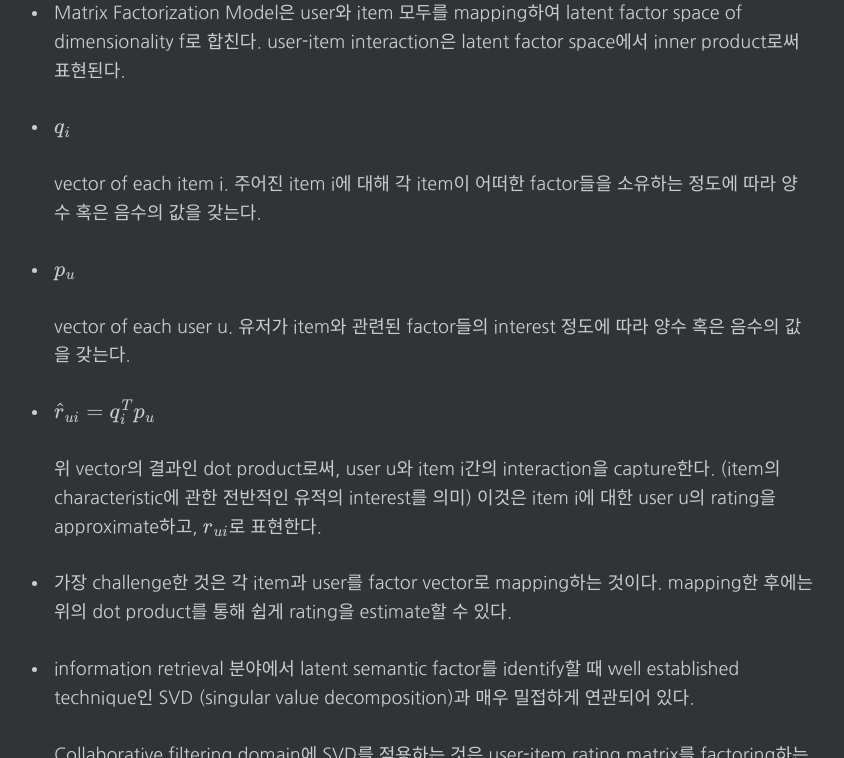
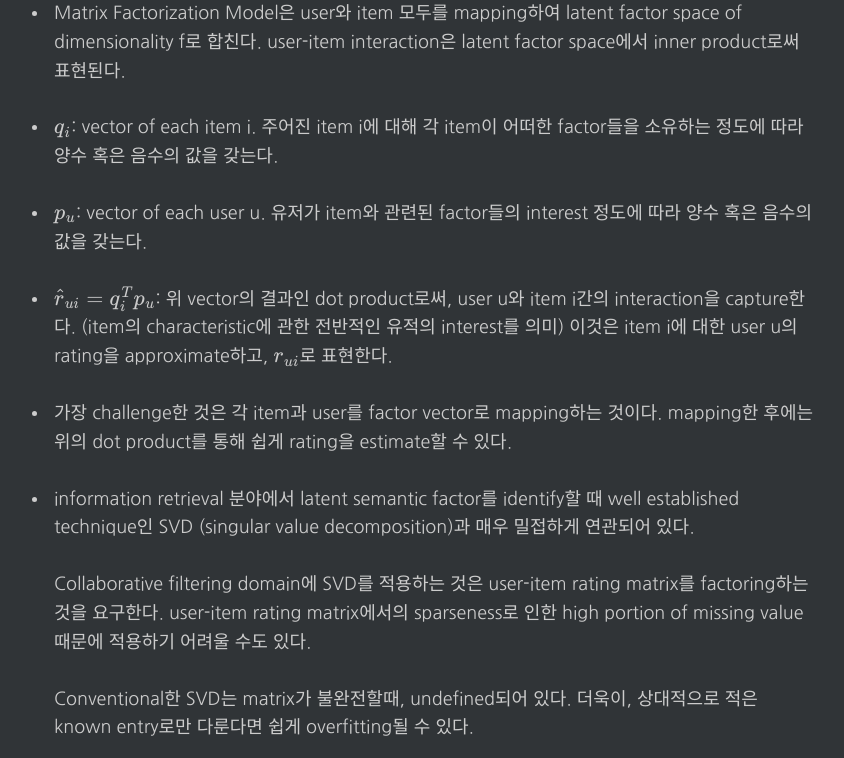
Before and after one commit to changhyeonnam/changhyeonnam.github.io, a Jekyll site: the page built from _posts/2021/2021-12-21-Matrix_Factorization.md, in a window 1280 px wide and 900 px high, scrolled down 5350 px, cut to the strip 142-900 px from the top of the window. Shown: the whole strip, without its empty margins (226-1070 px from the left). Built offline with Jekyll 4.4.1, drawn with Linux system fonts in a browser that asks for light colours; nearby versions of some CDN libraries; formulas are drawn with MathJax 3; comment, search, counter and statistics services are not loaded.

Commit message:
update mf.md

```diff
--- a/_posts/2021/2021-12-21-Matrix_Factorization.md
+++ b/_posts/2021/2021-12-21-Matrix_Factorization.md
@@ -127,16 +127,11 @@ dimensions를 갖는 less well defined factor들일 수있다.
 
 - Matrix Factorization Model은 user와 item 모두를 mapping하여 latent factor space of dimensionality f로 합친다. user-item interaction은 latent factor space에서 inner product로써 표현된다.
 
-- $q_i$
+- $q_i$: vector of each item i. 주어진 item i에 대해 각 item이 어떠한 factor들을 소유하는 정도에 따라 양수 혹은 음수의 값을 갖는다.
 
-  vector of each item i. 주어진 item i에 대해 각 item이 어떠한 factor들을 소유하는 정도에 따라 양수 혹은 음수의 값을 갖는다.
-- $p_u$
+- $p_u$: vector of each user u. 유저가 item와 관련된 factor들의 interest 정도에 따라 양수 혹은 음수의 값을 갖는다.
 
-  vector of each user u. 유저가 item와 관련된 factor들의 interest 정도에 따라 양수 혹은 음수의 값을 갖는다.
-
-- $\hat r_{ui} = q^T_ip_u$
-
-  위 vector의 결과인 dot product로써, user u와 item i간의 interaction을 capture한다. (item의 characteristic에 관한 전반적인 유적의 interest를 의미) 이것은 item i에 대한 user u의 rating을 approximate하고, $r_{ui}$로 표현한다.
+- $\hat r_{ui} = q^T_ip_u$: 위 vector의 결과인 dot product로써, user u와 item i간의 interaction을 capture한다. (item의 characteristic에 관한 전반적인 유적의 interest를 의미) 이것은 item i에 대한 user u의 rating을 approximate하고, $r_{ui}$로 표현한다.
 
 - 가장  challenge한 것은 각 item과 user를 factor vector로 mapping하는 것이다. mapping한 후에는 위의 dot product를 통해 쉽게 rating을 estimate할 수 있다.
 
```
